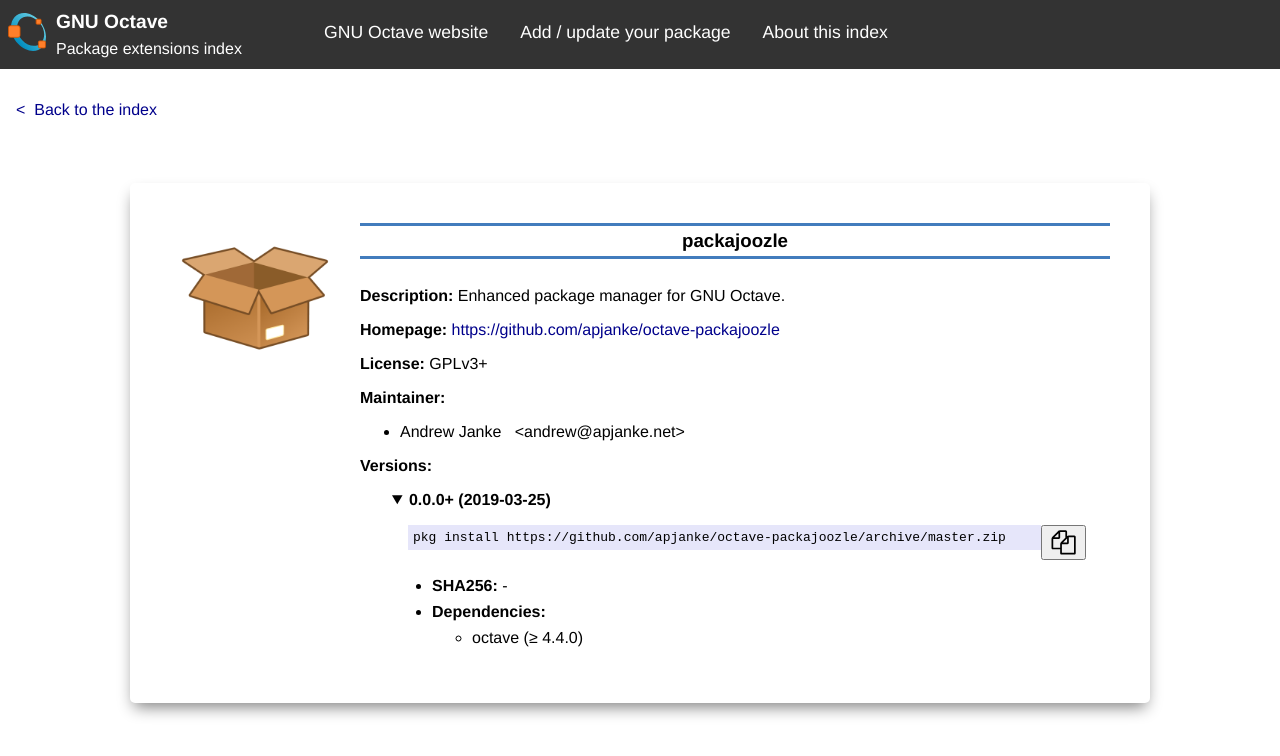
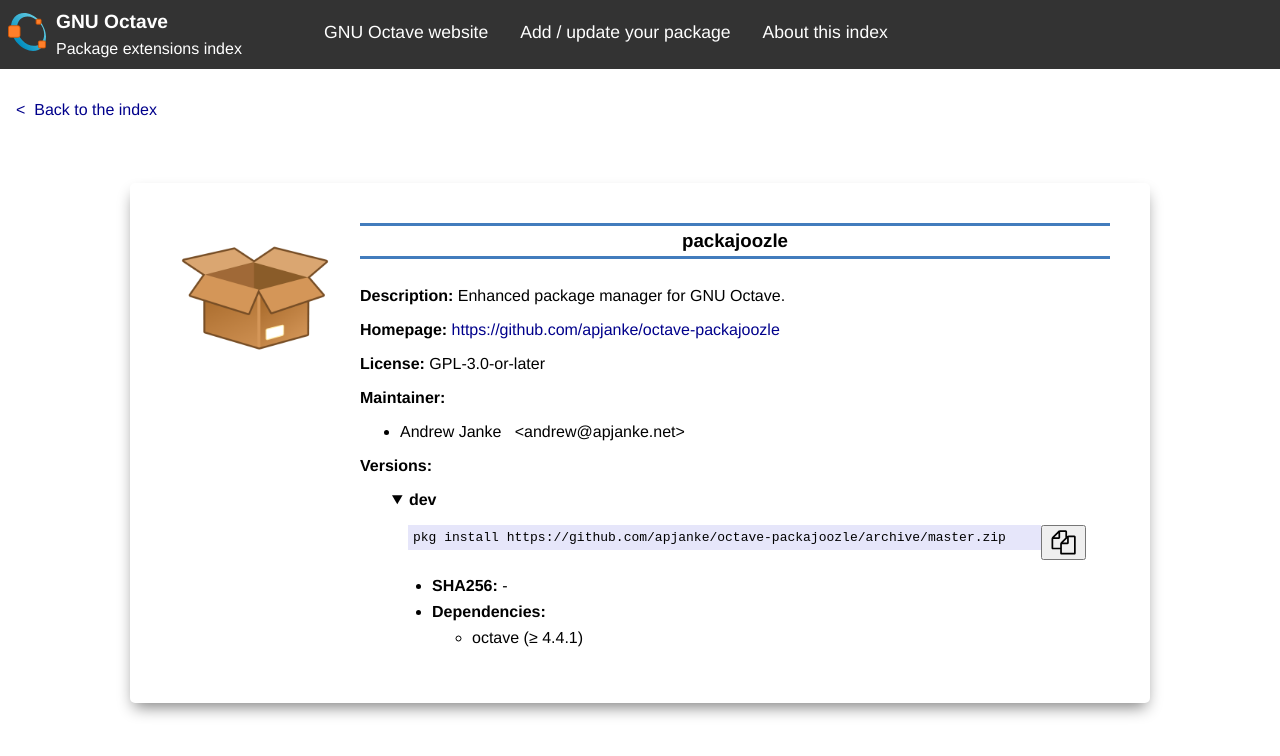
Before and after one commit to gnu-octave/packages, a Jekyll site: the page built from package/packajoozle.md, in a window 1280 px wide. Shown: the top 756 px of the page. Built offline with Jekyll 4.4.1, drawn with Linux system fonts in a browser that asks for light colours.

Commit message:
package/packajoozle.md: improve metadata.

```diff
--- a/package/packajoozle.md
+++ b/package/packajoozle.md
@@ -4,17 +4,17 @@
   Enhanced package manager for GNU Octave.
 homepage: "https://github.com/apjanke/octave-packajoozle"
 icon:
-license: "GPLv3+"
+license: "GPL-3.0-or-later"
 maintainers:
 - name: "Andrew Janke"
   contact: "andrew@apjanke.net"
 versions:
-- id: "0.0.0+"
-  date: "2019-03-25"
+- id: "dev"
+  date:
   sha256:
   url: "https://github.com/apjanke/octave-packajoozle/archive/master.zip"
   depends:
   - name: "octave"
-    min: "4.4.0"
+    min: "4.4.1"
     max:
 ---
```
